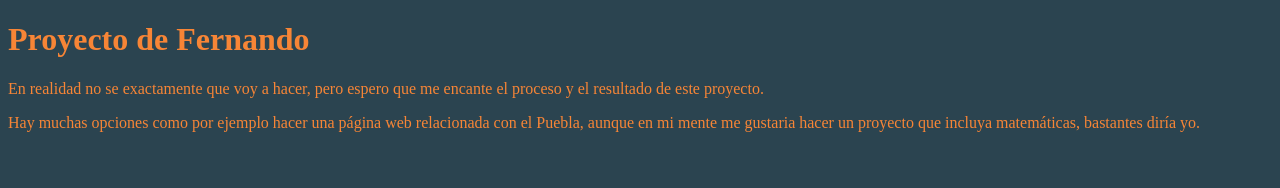
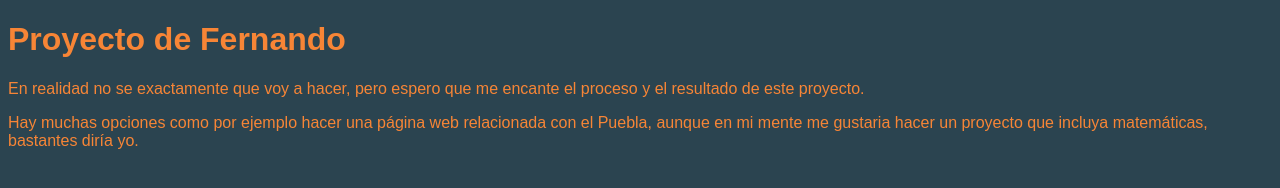
Before and after one commit to MiKS4ck17/experiment-1, a plain HTML site: page index.html in a window 1280 px wide. Drawn offline with Linux system fonts and the light colour scheme.

Commit message:
Me faltaba recargar la página, cambie el tipo de letra :)

```diff
--- a/styles/style.css
+++ b/styles/style.css
@@ -1,4 +1,5 @@
 body {
     background-color: #2B4450;
     color: #F78536;
+    font-family: 'Heebo', sans-serif;
 }
```
